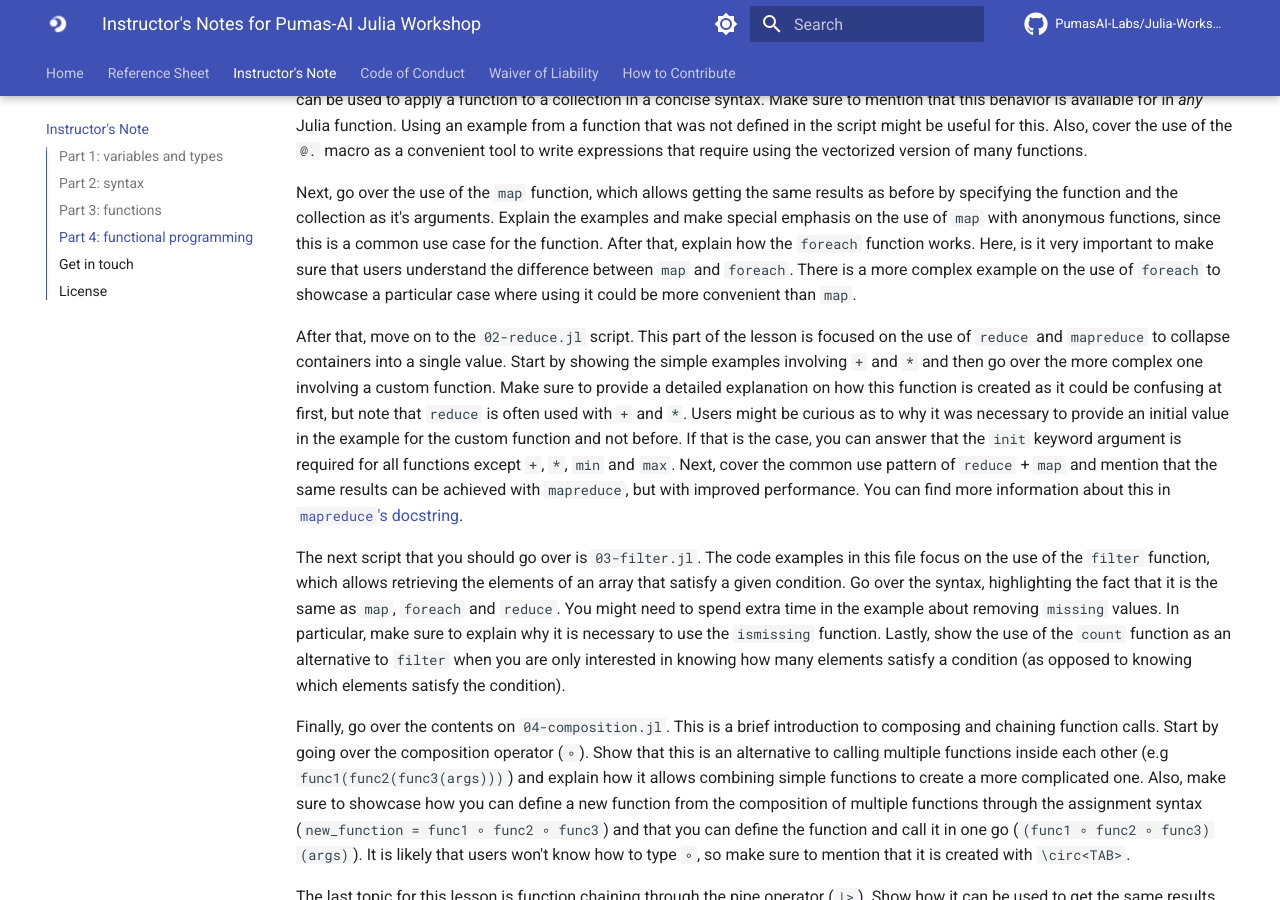
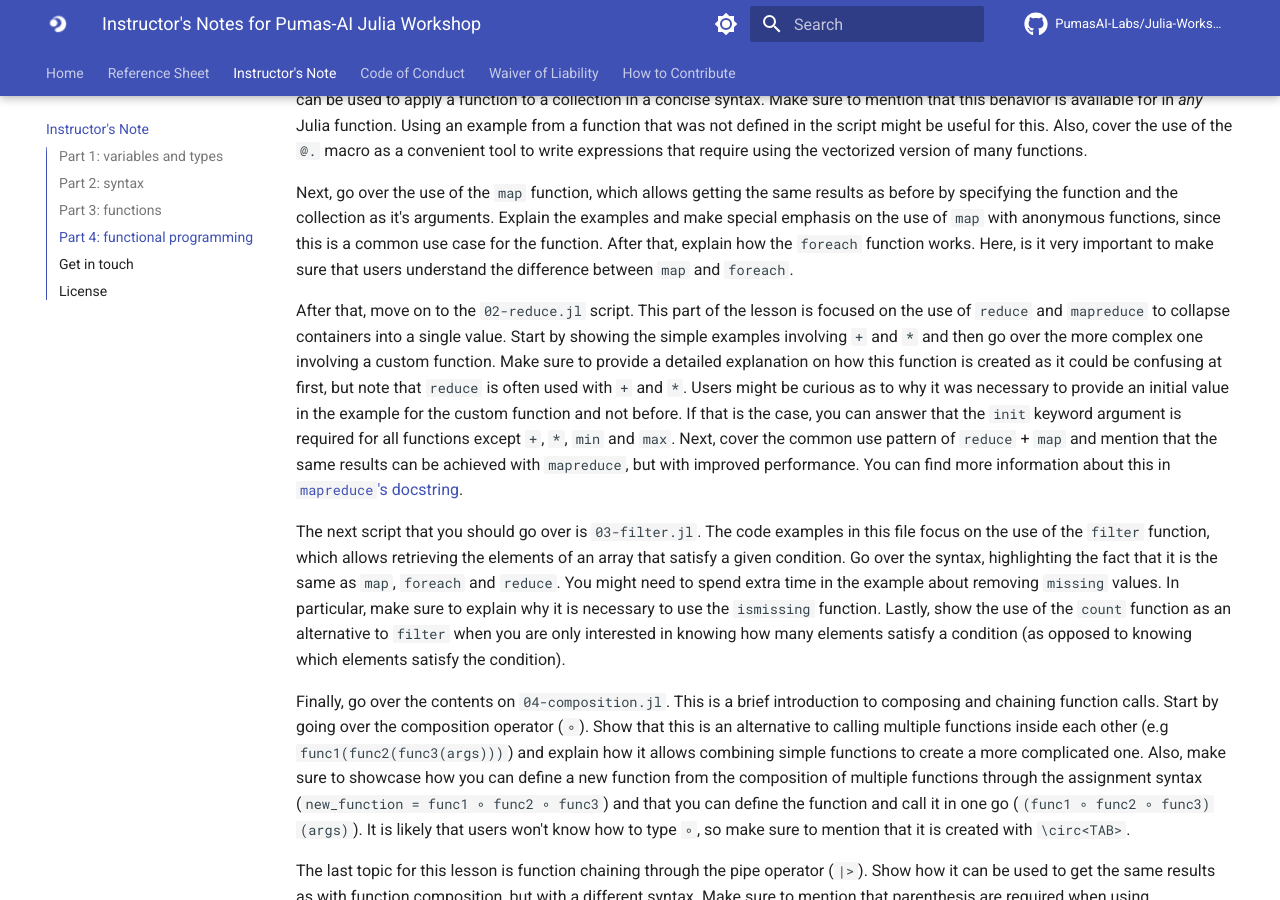
Before and after one commit to PumasAI-Labs/Julia-Workshop, an MkDocs documentation site: the page built from docs/instructors.md, in a window 1280 px wide and 900 px high, scrolled down 3645 px. Built offline with MkDocs 1.6.1 and Material for MkDocs 9.7.7, drawn with Linux system fonts in a browser that asks for light colours; comment, search, counter and statistics services are not loaded.

Commit message:
Remove mention about old example for `foreach`

```diff
--- a/docs/instructors.md
+++ b/docs/instructors.md
@@ -147,7 +147,6 @@ version of many functions.
 Next, go over the use of the `map` function, which allows getting the same results as before by specifying the function and the collection as it's
 arguments. Explain the examples and make special emphasis on the use of `map` with anonymous functions, since this is a common use case for the function.
 After that, explain how the `foreach` function works. Here, is it very important to make sure that users understand the difference between `map` and `foreach`.
-There is a more complex example on the use of `foreach` to showcase a particular case where using it could be more convenient than `map`.
 
 After that, move on to the `02-reduce.jl` script. This part of the lesson is focused on the use of `reduce` and `mapreduce` to collapse containers into a single
 value. Start by showing the simple examples involving `+` and `*` and then go over the more complex one involving a custom function. Make sure to provide a
```
